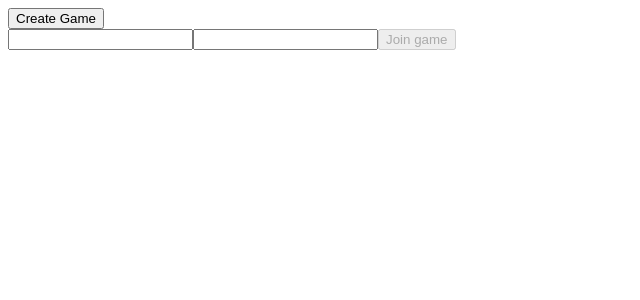
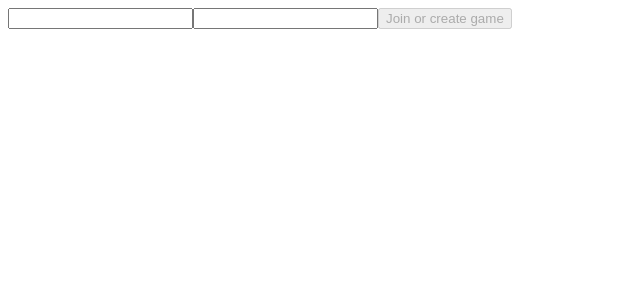
Before and after one commit to sofia819/undercover, a React (Vite) app: page / in a window 1280 px wide. Shown: the top 300 px of the page, without its empty margins (0-640 px from the left). Built offline with nearby package versions, Linux system fonts and the light colour scheme.

Commit message:
Handle API requests better

```diff
--- a/src/App.tsx
+++ b/src/App.tsx
@@ -1,36 +1,30 @@
 import { useState } from 'react';
-import CreateGame from './components/CreateGame';
 import JoinGame from './components/JoinGame';
 import GameState from './components/GameState';
 import PlayerCard from './components/PlayerCard';
 import StartGame from './components/StartGame';
-import { Status } from './types';
+import { GameStatus } from './types';
 
 const App = () => {
   const [gameState, setGameState] = useState<GameState | null>(null);
+  const [gameStatus, setGameStatus] = useState<GameStatus>(GameStatus.NONE);
   const [gameId, setGameId] = useState('');
   const [playerName, setPlayerName] = useState('');
   const [word, setWord] = useState('');
 
   return (
     <>
-      {playerName === '' && (
-        <>
-          <CreateGame setGameId={setGameId} gameId={gameId} />
       <JoinGame
         setPlayerName={setPlayerName}
         setGameId={setGameId}
-            setGameState={setGameState}
         playerName={playerName}
         gameId={gameId}
+        setGameStatus={setGameStatus}
       />
-        </>
+      {gameStatus === GameStatus.WAITING && (
+        <StartGame gameId={gameId} setGameStatus={setGameStatus} />
       )}
-      {gameId !== '' &&
-      playerName !== '' &&
-      gameState?.gameStatus === Status.WAITING ? (
-        <StartGame gameId={gameId} setGameState={setGameState} />
-      ) : (
+      {(gameStatus === GameStatus.CLUE || gameStatus === GameStatus.VOTE) && (
         <>
           <PlayerCard
             gameId={gameId}
@@ -38,16 +32,15 @@ const App = () => {
             setWord={setWord}
             word={word}
           />
-        </>
-      )}
-      {gameState && (
           <GameState
             gameId={gameId}
             playerName={playerName}
             setGameState={setGameState}
             gameState={gameState}
           />
+        </>
       )}
+      {gameStatus === GameStatus.COMPLETE && <>Results here</>}
     </>
   );
 };
--- /dev/null
+++ b/src/Request.tsx
@@ -0,0 +1,50 @@
+import axios from 'axios';
+import useWebSocket from 'react-use-websocket';
+
+export const createGame = (playerName: string) => {
+  return axios.post(`http://[::1]:5000/create`, { playerName });
+};
+
+export const joinGame = (gameId: string, playerName: string) => {
+  return axios.post(`http://[::1]:5000/join`, { gameId, playerName });
+};
+
+export const startGame = (gameId: string) => {
+  return axios.post(`http://[::1]:5000/start`, { gameId });
+};
+
+export const getWord = (gameId: string, playerName: string) => {
+  return axios.get(`http://[::1]:5000/${gameId}/${playerName}/word`);
+};
+
+export const connectWebsocket = () => {
+  return useWebSocket(`http://[::1]:5000/`);
+};
+
+export const submitClue = (
+  gameId: string,
+  playerName: string,
+  clue: string
+) => {
+  axios
+    .post(`http://[::1]:5000/clue`, {
+      gameId,
+      playerName,
+      clue,
+    })
+    .catch((err) => console.error(err));
+};
+
+export const submitVote = (
+  gameId: string,
+  playerName: string,
+  vote: string
+) => {
+  axios
+    .post(`http://[::1]:5000/vote`, {
+      gameId,
+      playerName,
+      vote,
+    })
+    .catch((err) => console.error(err));
+};
--- a/src/components/ClueUI.tsx
+++ b/src/components/ClueUI.tsx
@@ -1,9 +1,9 @@
-import axios from 'axios';
 import { useState } from 'react';
+import { submitClue } from '../Request';
 
-interface Prpos {
+interface Props {
   gameId: string;
-  playerId: string;
+  playerName: string;
 }
 
 const ClueUI = ({ gameId, playerName }: Props) => {
@@ -11,10 +11,7 @@ const ClueUI = ({ gameId, playerName }: Props) => {
   const handleInput = (inputText: string) => setClueInput(inputText);
 
   const handleClick = () => {
-    axios
-      .post(`http://[::1]:5000/${gameId}/${playerName}/clue/${clueInput}`)
-      .catch((err) => console.error(err));
-
+    submitClue(gameId, playerName, clueInput);
     setClueInput('');
   };
 
--- a/src/components/CreateGame.tsx
+++ b/src/components/CreateGame.tsx
@@ -1,20 +1,24 @@
-import axios from 'axios';
+import { createGame } from '../Request';
 
 interface Props {
   setGameId: Function;
   gameId: string;
+  playerNameInput: string;
 }
 
-const CreateGame = ({ setGameId, gameId }: Props) => {
-  const createGame = () => {
-    axios
-      .post(`http://[::1]:5000/create`)
-      .then(({ data }) => setGameId(data))
-      .catch((err) => console.error(err));
+const CreateGame = ({ setGameId, gameId, playerNameInput }: Props) => {
+  const handleCreateGame = () => {
+    setGameId(createGame(playerNameInput));
   };
 
   return (
-    <>{gameId === '' && <button onClick={createGame}>Create Game</button>}</>
+    <>
+      {gameId === '' && (
+        <button onClick={handleCreateGame} disabled={playerNameInput === ''}>
+          Create Game
+        </button>
+      )}
+    </>
   );
 };
 
--- a/src/components/JoinGame.tsx
+++ b/src/components/JoinGame.tsx
@@ -1,20 +1,21 @@
-import axios from 'axios';
 import { useEffect, useState } from 'react';
+import { createGame, joinGame } from '../Request';
+import { GameStatus } from '../types';
 
 interface Props {
   setPlayerName: Function;
   setGameId: Function;
-  setGameState: Function;
   playerName: string;
   gameId: string;
+  setGameStatus: Function;
 }
 
 const JoinGame = ({
   setPlayerName,
   setGameId,
-  setGameState,
   playerName,
   gameId,
+  setGameStatus,
 }: Props) => {
   const [gameIdInput, setGameIdInput] = useState('');
   const [playerNameInput, setPlayerNameInput] = useState('');
@@ -27,38 +28,51 @@ const JoinGame = ({
     setPlayerNameInput(playerName);
   }, [playerName]);
 
-  const joinGame = () => {
-    axios
-      .post(`http://[::1]:5000/${gameIdInput}/${playerNameInput}`)
-      .catch((err) => console.error(err));
+  const handleClick = async () => {
+    if (gameId === '' && gameIdInput === '') {
+      const createdGameId = await createGame(playerNameInput).then(
+        (response) => response.data
+      );
+      setGameId(createdGameId);
+      setPlayerName(playerNameInput);
+      setGameStatus(GameStatus.WAITING);
+      return;
+    }
 
-    setGameId(gameIdInput);
+    joinGame(gameIdInput, playerNameInput)
+      .then(() => {
         setPlayerName(playerNameInput);
-
-    axios
-      .get(`http://[::1]:5000/${gameIdInput}`)
-      .then(({ data }) => setGameState(data))
-      .catch((err) => console.error(err));
+        setGameStatus(GameStatus.WAITING);
+      })
+      .catch(
+        ({
+          response: {
+            data: { type },
+          },
+        }) => {
+          console.log(type);
+          setGameIdInput('');
+        }
+      );
   };
 
   return (
     <>
+      {(gameId === '' || playerName === '') && (
         <div>
           <input
             onChange={(e) => setGameIdInput(e.target.value)}
-          defaultValue={gameId}
+            value={gameIdInput}
           />
           <input
             onChange={(e) => setPlayerNameInput(e.target.value)}
-          defaultValue={playerName}
+            value={playerNameInput}
           />
-        <button
-          onClick={joinGame}
-          disabled={gameIdInput === '' || playerNameInput === ''}
-        >
-          Join game
+          <button onClick={handleClick} disabled={playerNameInput === ''}>
+            Join or create game
           </button>
         </div>
+      )}
     </>
   );
 };
--- a/src/components/PlayerCard.tsx
+++ b/src/components/PlayerCard.tsx
@@ -1,7 +1,7 @@
 import { useEffect } from 'react';
-import axios from 'axios';
 import ClueUI from './ClueUI';
 import VoteUI from './VoteUI';
+import { getWord } from '../Request';
 
 interface Props {
   gameId: string;
@@ -16,8 +16,7 @@ const PlayerCard = ({ gameId, playerName, setWord, word }: Props) => {
       return;
     }
 
-    axios
-      .get(`http://[::1]:5000/${gameId}/${playerName}/word`)
+    getWord(gameId, playerName)
       .then(({ data }) => setWord(data))
       .catch((err) => console.error(err));
   }, [playerName]);
--- a/src/components/StartGame.tsx
+++ b/src/components/StartGame.tsx
@@ -1,22 +1,24 @@
-import axios from 'axios';
+import { startGame } from '../Request';
+import { GameStatus } from '../types';
 
 interface Props {
-  setGameState: Function;
   gameId: string;
+  setGameStatus: Function;
 }
 
-const StartGame = ({ gameId, setGameState }: Props) => {
+const StartGame = ({ gameId, setGameStatus }: Props) => {
   const handleStart = () => {
-    axios
-      .post(`http://[::1]:5000/${gameId}/start`)
-      .catch((err) => console.error(err));
+    startGame(gameId);
+    setGameStatus(GameStatus.CLUE);
   };
 
   return (
     <>
-      <div>
-        <button onClick={handleStart}>Start Game</button>
-      </div>
+      {gameId !== '' && (
+        <div>
+          <button onClick={handleStart}>Start Game</button>
+        </div>
+      )}
     </>
   );
 };
--- a/src/components/VoteUI.tsx
+++ b/src/components/VoteUI.tsx
@@ -1,5 +1,5 @@
-import axios from 'axios';
 import { useState } from 'react';
+import { submitVote } from '../Request';
 
 interface Props {
   gameId: string;
@@ -8,22 +8,19 @@ interface Props {
 }
 
 const VoteUI = ({ gameId, playerName, playerList }: Props) => {
-  const [clueInput, setClueInput] = useState('');
-  const handleInput = (inputText: string) => setClueInput(inputText);
+  const [voteInput, setVoteInput] = useState('');
+  const handleInput = (inputText: string) => setVoteInput(inputText);
 
   const handleClick = () => {
-    axios
-      .post(`http://[::1]:5000/${gameId}/${playerName}/vote/${clueInput}`)
-      .catch((err) => console.error(err));
-
-    setClueInput('');
+    submitVote(gameId, playerName, voteInput);
+    setVoteInput('');
   };
 
   return (
     <>
       <div>
         <input
-          value={clueInput}
+          value={voteInput}
           onChange={(e) => handleInput(e.target.value)}
         ></input>
         <button onClick={handleClick}>Submit</button>
--- a/src/types.tsx
+++ b/src/types.tsx
@@ -28,6 +28,10 @@ export enum Role {
   SPY = 'SPY',
 }
 
+export enum MessageType {
+  CONNECTED = 'CONNECTED',
+}
+
 export interface Clue {
   [playerName: string]: string;
 }
@@ -35,3 +39,20 @@ export interface Clue {
 export interface Vote {
   [votedPlayerName: string]: number;
 }
+
+export enum ErrorType {
+  INVALID_GAME_ID = 'INVALID_GAME_ID',
+  PLAYER_EXISTS = 'PLAYER_EXISTS',
+}
+
+export interface ErrorMessage {
+  type: ErrorType;
+}
+
+export enum GameStatus {
+  NONE,
+  WAITING,
+  CLUE,
+  VOTE,
+  COMPLETE,
+}
```
Also changed, not shown: src/components/GameState.tsx (+22 -12 lines), src/components/GameControlUI.tsx (deleted). Lines whose indentation alone changed are shown as unchanged.
